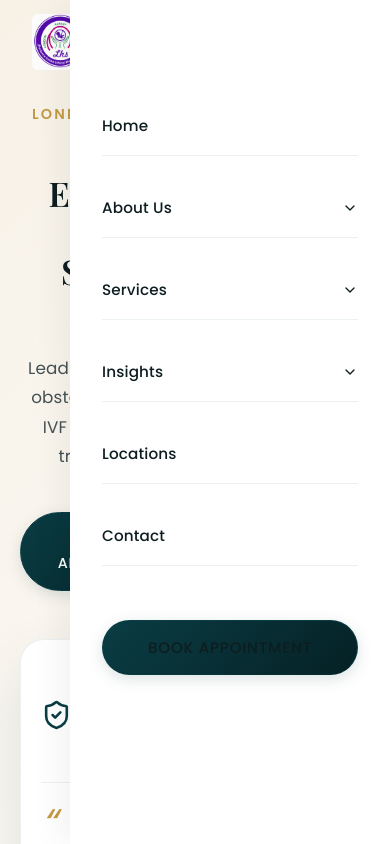
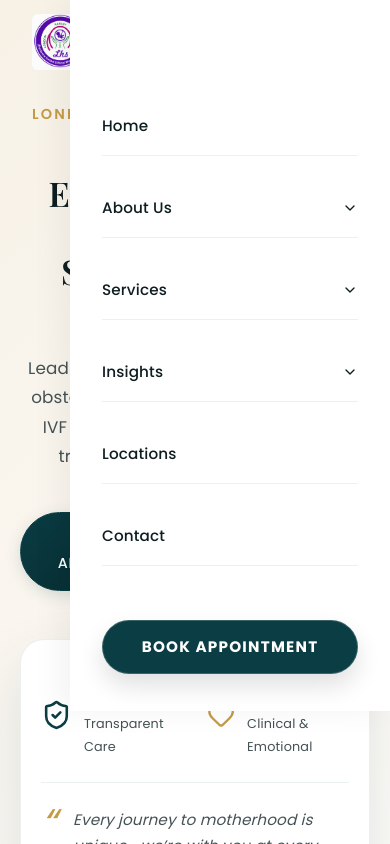
Before and after one commit to MarkArrow-Marketing-Services/lhschennai, a React (Vite) app: page / in a window 390 px wide. Both pictures are taken after a click on the button "Toggle Navigation Menu". Shown: the top 844 px of the page. Built offline with nearby package versions, Linux system fonts and the light colour scheme; a web font is replaced by a local one.

Commit message:
fix: prevent sub menu items overlapping on small screen

```diff
--- a/src/components/layout/Header.jsx
+++ b/src/components/layout/Header.jsx
@@ -8,9 +8,12 @@ export default function Header() {
   const [scrolled, setScrolled] = useState(false);
   const [mobileMenuOpen, setMobileMenuOpen] = useState(false);
   const [activeDropdown, setActiveDropdown] = useState(null);
+  const [isMobile, setIsMobile] = useState(false);
   const location = useLocation();
 
   useEffect(() => {
+    setIsMobile(window.innerWidth <= 1024);
+
     const handleScroll = () => {
       if (window.scrollY > 50) {
         setScrolled(true);
@@ -28,6 +31,21 @@ export default function Header() {
     setMobileMenuOpen(false);
     setActiveDropdown(null);
   }, [location]);
+
+  useEffect(() => {
+    const handleResize = () => {
+      setIsMobile(window.innerWidth <= 1024);
+    };
+
+    window.addEventListener("resize", handleResize);
+    return () => window.removeEventListener("resize", handleResize);
+  }, []);
+
+  useEffect(() => {
+    if (!mobileMenuOpen) {
+      setActiveDropdown(null);
+    }
+  }, [mobileMenuOpen]);
 
   const toggleDropdown = (index) => {
     if (activeDropdown === index) {
@@ -192,19 +210,11 @@ export default function Header() {
             <Link to="/contact">Contact</Link>
           </li>
 
-          {mobileMenuOpen && (
-            <li
-              className="nav-item"
-              style={{ marginTop: "2rem", width: "100%" }}
-            >
+          {mobileMenuOpen && isMobile && (
+            <li className="nav-item mobile-cta">
               <Link
                 to="/book-appointment"
-                className="btn btn-primary"
-                style={{
-                  display: "block",
-                  textAlign: "center",
-                  padding: "0.8rem",
-                }}
+                className="btn btn-primary mobile-book"
               >
                 Book Appointment
               </Link>
@@ -214,9 +224,11 @@ export default function Header() {
       </nav>
 
       <div className="header-actions">
-        <Link to="/book-appointment" className="btn btn-appt btn-primary">
-          Book Appointment
-        </Link>
+        {(!isMobile || !mobileMenuOpen) && (
+          <Link to="/book-appointment" className="btn btn-appt btn-primary">
+            Book Appointment
+          </Link>
+        )}
 
         <button
           className="menu-toggle"
--- a/src/styles/Header.css
+++ b/src/styles/Header.css
@@ -218,7 +218,6 @@ header.scrolled .nav-item > a {
     position: fixed;
     top: 0;
     right: -100%;
-    height: 100vh;
     width: 320px;
     background: var(--white);
     flex-direction: column;
@@ -276,6 +275,35 @@ header.scrolled .nav-item > a {
     margin-top: 0.2rem;
     border-left: 3px solid rgba(171, 139, 95, 0.3);
     background: rgba(255, 255, 255, 0.98);
+  }
+
+  .mobile-cta {
+    margin-top: 2rem;
+    width: 100%;
+  }
+
+  .mobile-book {
+    display: flex !important;
+    justify-content: center !important;
+    align-items: center !important;
+    width: 100% !important;
+    text-align: center !important;
+    padding: 1rem 1.25rem !important;
+    line-height: 1.2 !important;
+    min-height: 54px;
+    color: #ffffff !important;
+    background: var(--primary) !important;
+    border-radius: 999px !important;
+    border: 1px solid rgba(255, 255, 255, 0.2) !important;
+    box-shadow: 0 12px 24px rgba(0, 0, 0, 0.12) !important;
+    font-weight: 700 !important;
+    letter-spacing: 0.08em !important;
+    text-transform: uppercase !important;
+  }
+
+  .mobile-book:hover {
+    background: rgba(10, 57, 66, 0.95) !important;
+    color: #ffffff !important;
   }
 
   .nav-links {
```
